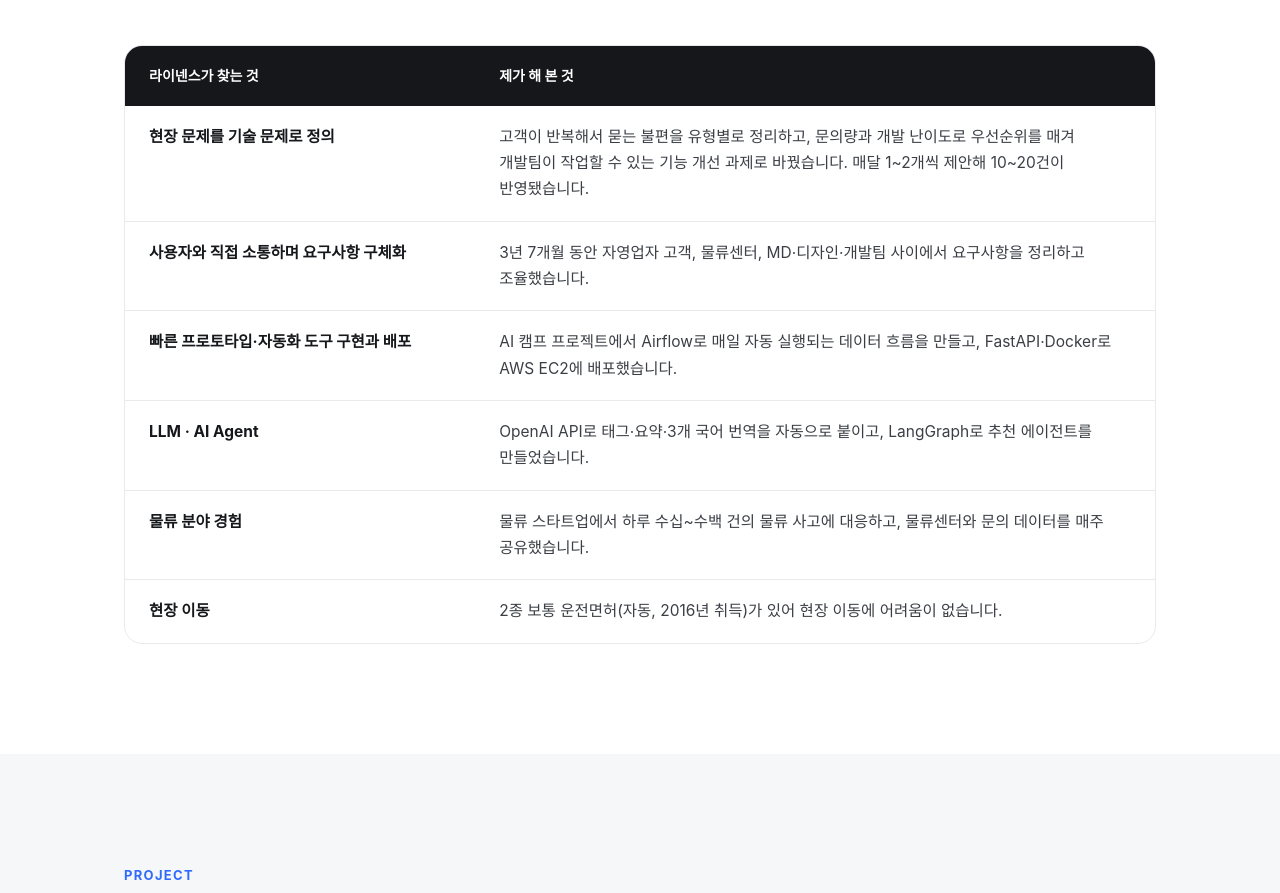
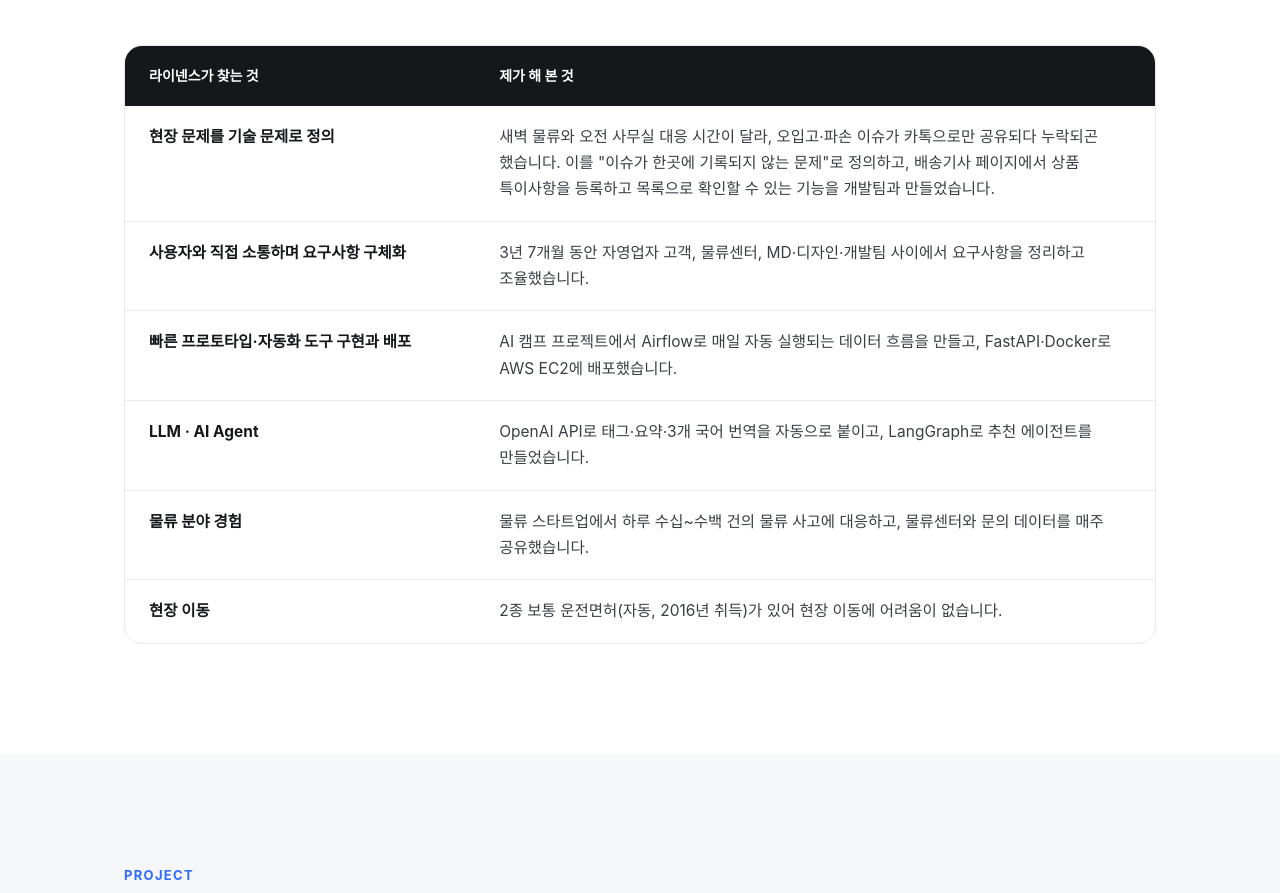
Before and after one commit to happyhippo-cmd/happyhippo-cmd.github.io, a plain HTML site: page lynens.html in a window 1280 px wide. Shown: the part 2534-3427 px from the top of the page. Drawn offline with Linux system fonts and the light colour scheme; a web font is replaced by a local one.

Commit message:
라이넨스 페이지: 현장 문제 정의 사례를 물류 이슈 기록 기능으로 교체
Co-Authored-By: Claude Opus 5.5 <noreply@anthropic.com>
Claude-Session: https://claude.ai/code/session_01U11s1v1NANb17M84b2icnH

```diff
--- a/lynens.html
+++ b/lynens.html
@@ -287,7 +287,7 @@
     <table class="fit reveal">
       <thead><tr><th>라이넨스가 찾는 것</th><th>제가 해 본 것</th></tr></thead>
       <tbody>
-        <tr><td>현장 문제를 기술 문제로 정의</td><td>고객이 반복해서 묻는 불편을 유형별로 정리하고, 문의량과 개발 난이도로 우선순위를 매겨 개발팀이 작업할 수 있는 기능 개선 과제로 바꿨습니다. 매달 1~2개씩 제안해 10~20건이 반영됐습니다.</td></tr>
+        <tr><td>현장 문제를 기술 문제로 정의</td><td>새벽 물류와 오전 사무실 대응 시간이 달라, 오입고·파손 이슈가 카톡으로만 공유되다 누락되곤 했습니다. 이를 "이슈가 한곳에 기록되지 않는 문제"로 정의하고, 배송기사 페이지에서 상품 특이사항을 등록하고 목록으로 확인할 수 있는 기능을 개발팀과 만들었습니다.</td></tr>
         <tr><td>사용자와 직접 소통하며 요구사항 구체화</td><td>3년 7개월 동안 자영업자 고객, 물류센터, MD·디자인·개발팀 사이에서 요구사항을 정리하고 조율했습니다.</td></tr>
         <tr><td>빠른 프로토타입·자동화 도구 구현과 배포</td><td>AI 캠프 프로젝트에서 Airflow로 매일 자동 실행되는 데이터 흐름을 만들고, FastAPI·Docker로 AWS EC2에 배포했습니다.</td></tr>
         <tr><td>LLM · AI Agent</td><td>OpenAI API로 태그·요약·3개 국어 번역을 자동으로 붙이고, LangGraph로 추천 에이전트를 만들었습니다.</td></tr>
```
